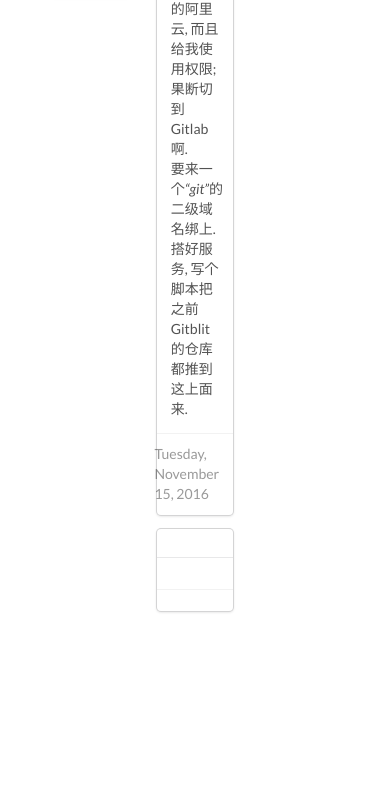
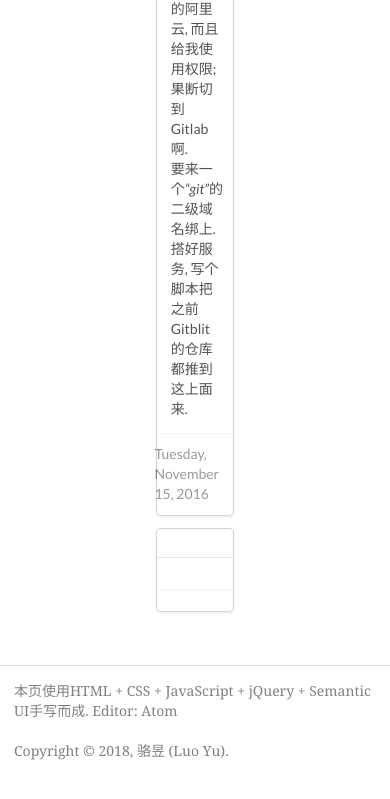
Before and after one commit to blodely/blodely.github.io, a plain HTML site: page other-things.html in a window 390 px wide. Shown: the part 3759-4558 px from the top of the page. Before the commit the page ends 4384 px from the top, so only its background shows below. Drawn offline with Linux system fonts and the light colour scheme.

Commit message:
[Modify] link for mobile page

```diff
--- a/other-things.html
+++ b/other-things.html
@@ -63,5 +63,21 @@
 });
 </script>
 
+<br><br>
+
+<div class="ui divider"></div><!-- footer divider -->
+
+<div class="ui centered container" style="font-family:Georgia; color:grey;">
+
+<div class="content">
+	<div>本页使用HTML + CSS + JavaScript + jQuery + Semantic UI手写而成. Editor: Atom</div>
+	<br>
+	<div>Copyright © 2018, 骆昱 (Luo Yu).</div>
+</div>
+
+</div>
+
+<br><br>
+
 </body>
 </html>
```
Also changed, not shown: index.mobile.html (+1 -1 lines).
